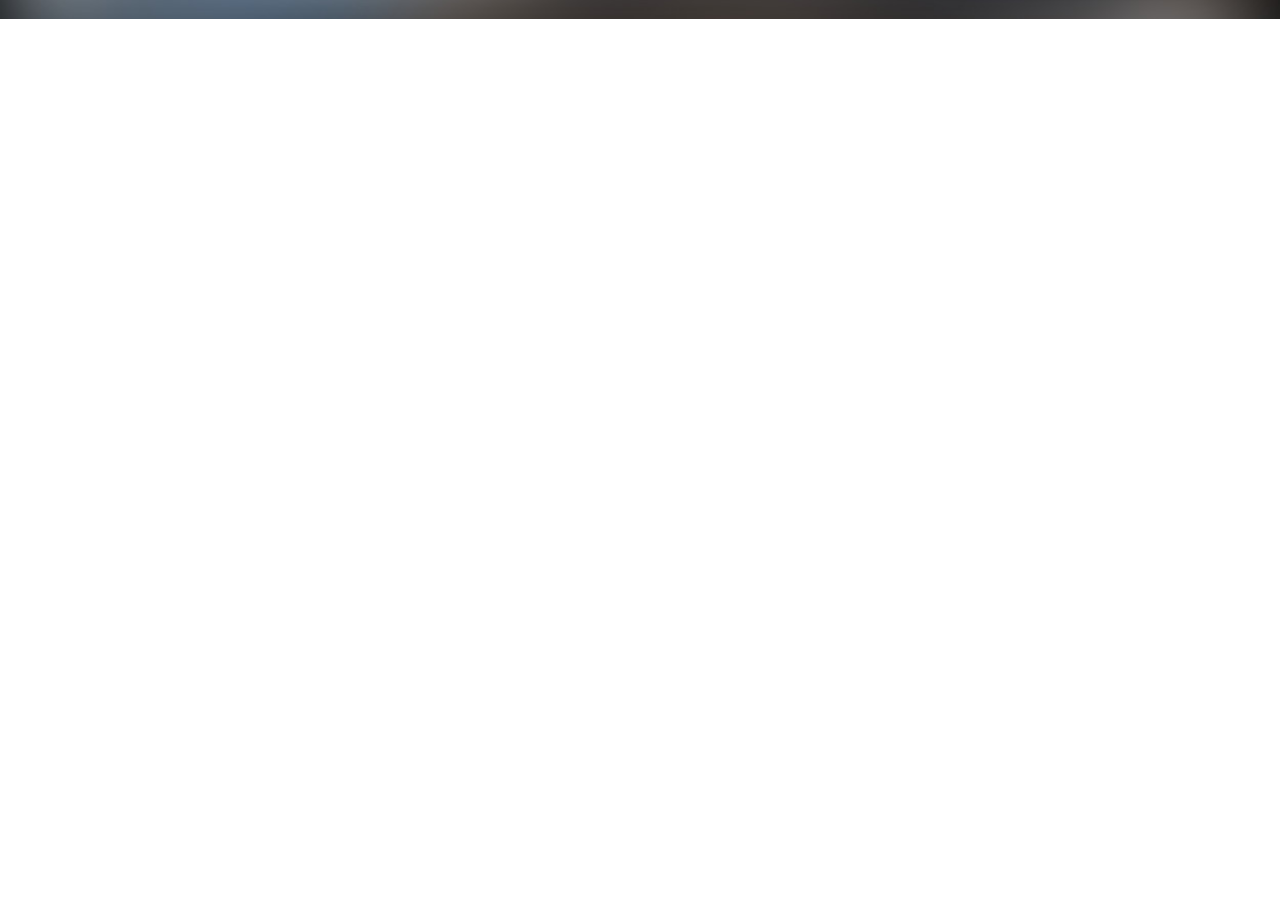
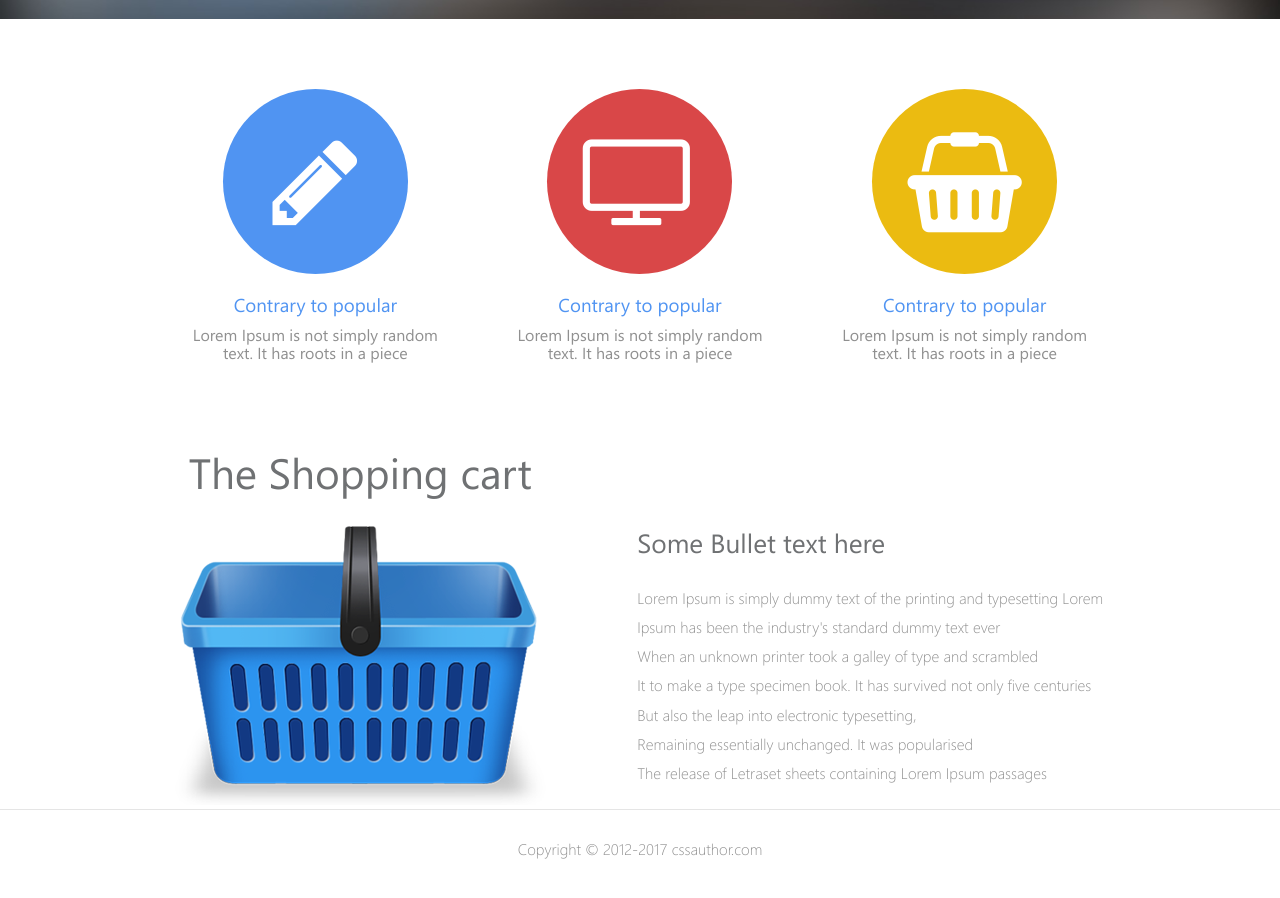
Before and after one commit to ShcherbanVasyl/Prechu, a website: page index.html in a window 1280 px wide. Shown: the part 536-1434 px from the top of the page. Before the commit the page ends 800 px from the top, so only its background shows below. Drawn offline with Linux system fonts and the light colour scheme.

Commit message:
Add Other sections (desktop version)

```diff
--- a/index.html
+++ b/index.html
@@ -62,6 +62,59 @@
       </div>
     </div>
   </section>
+  <section class="poducts">
+    <div class="container">
+      <div class="popular-products">
+        <div class="products-title">
+          <i class="fa fa-pencil" aria-hidden="true"></i>
+          <h3>Contrary to popular</h3>
+          <p>Lorem Ipsum is not simply random text.
+            It has roots in a piece </p>
+        </div>
+        <div class="products-title">
+          <i class="fa fa-television" aria-hidden="true"></i>
+          <h3>Contrary to popular</h3>
+          <p>Lorem Ipsum is not simply random text.
+            It has roots in a piece </p>
+        </div>
+        <div class="products-title">
+          <i class="fa fa-shopping-basket" aria-hidden="true"></i>
+          <h3>Contrary to popular</h3>
+          <p>Lorem Ipsum is not simply random text.
+            It has roots in a piece </p>
+        </div>
+      </div>
+    </div>
+  </section>
+  <section>
+    <div class="container">
+      <div class="shopping">
+        <div class="cart">
+          <span>The Shopping cart</span>
+          <img src="img/cart.png" alt="Shopping Cart">
+        </div>
+        <div class="text">
+          <span>Some Bullet text here</span>
+          <p>Lorem Ipsum is simply dummy text of the printing and typesetting
+             Lorem Ipsum has been the industry's standard dummy text ever <br>
+             When an unknown printer took a galley of type and scrambled  <br>
+             It to make a type specimen book. It has survived not only five centuries
+            <br>  But also the leap into electronic typesetting,
+            <br>  Remaining essentially unchanged. It was popularised
+             <br> The release of Letraset sheets containing Lorem Ipsum
+             passages</p>
+        </div>
+      </div>
+    </div>
+  </section>
+  <footer>
+    <div class="container">
+      <div class="footer-info">
+        <span>Copyright © 2012-2017</span>
+        <a href="cssauthor.com">cssauthor.com</a>
+      </div>
+    </div>
+  </footer>
   <script type="text/javascript" src="js/jquery-3.2.1.min.js"></script>
   <script type="text/javascript" src="slick/slick.js"></script>
   <script type="text/javascript" src="js/script.js"></script>
--- a/scss/main.scss
+++ b/scss/main.scss
@@ -133,3 +133,125 @@ body {
     }
   }
 }
+
+.popular-products {
+  display: flex;
+  justify-content: space-around;
+  margin-left: 25px;
+  margin-right: 25px;
+  padding-top: 70px;
+}
+
+.products-title {
+  display: flex;
+  flex-direction: column;
+  align-items: center;
+  text-align: center;
+  width: 255px;
+
+  i {
+    display: flex;
+    align-items: center;
+    justify-content: center;
+    width: 185px;
+    height: 185px;
+    border-radius: 50%;
+    font-size: 100px;
+    color: #fff;
+  }
+
+  h3 {
+    font-weight: 400;
+    font-size: 20.35;
+    color: #5094f2;
+    margin: 0;
+    margin-top: 20px;
+  }
+
+  p {
+    font-weight: 400;
+    font-size: 14.35;
+    color: #909090;
+    margin: 0;
+    margin-top: 10px;
+  }
+}
+
+.fa-pencil {
+  background-color: #5094f2;
+}
+
+.fa-television {
+  background-color: #d94748;
+}
+
+.fa-shopping-basket {
+  background-color: #ebbb11;
+}
+
+.shopping {
+  display: flex;
+  justify-content: space-around;
+  padding-top: 85px;
+}
+
+.cart {
+  width: 375px;
+  text-align: center;
+
+  span {
+    font-weight: 400;
+    font-size: 42.35px;
+    color: #6f7173;
+  }
+
+  img {
+    margin-top: 30px;
+  }
+}
+
+.text {
+  width: 470px;
+  margin-top: 80px;
+
+  span {
+    font-weight: 400;
+    font-size: 26.35px;
+    color: #6f7173;
+  }
+
+  p {
+    font-weight: 300;
+    font-size: 15.35px;
+    color: #909090;
+    margin-top: 25px;
+    line-height: 1.9;
+  }
+}
+
+footer {
+  border-top: 1px solid #e5e5e5;
+}
+
+.footer-info {
+  text-align: center;
+  padding-top: 30px;
+  padding-bottom: 40px;
+
+  span {
+    font-weight: 300;
+    font-size: 15.35px;
+    color: #909090;
+  }
+
+  a {
+    font-weight: 300;
+    font-size: 15.35px;
+    color: #909090;
+    text-decoration: none;
+
+    &:hover {
+      color: black;
+    }
+  }
+}
```
Also changed, not shown: img/cart.png (added), scss/main.css, scss/main.min.css.
